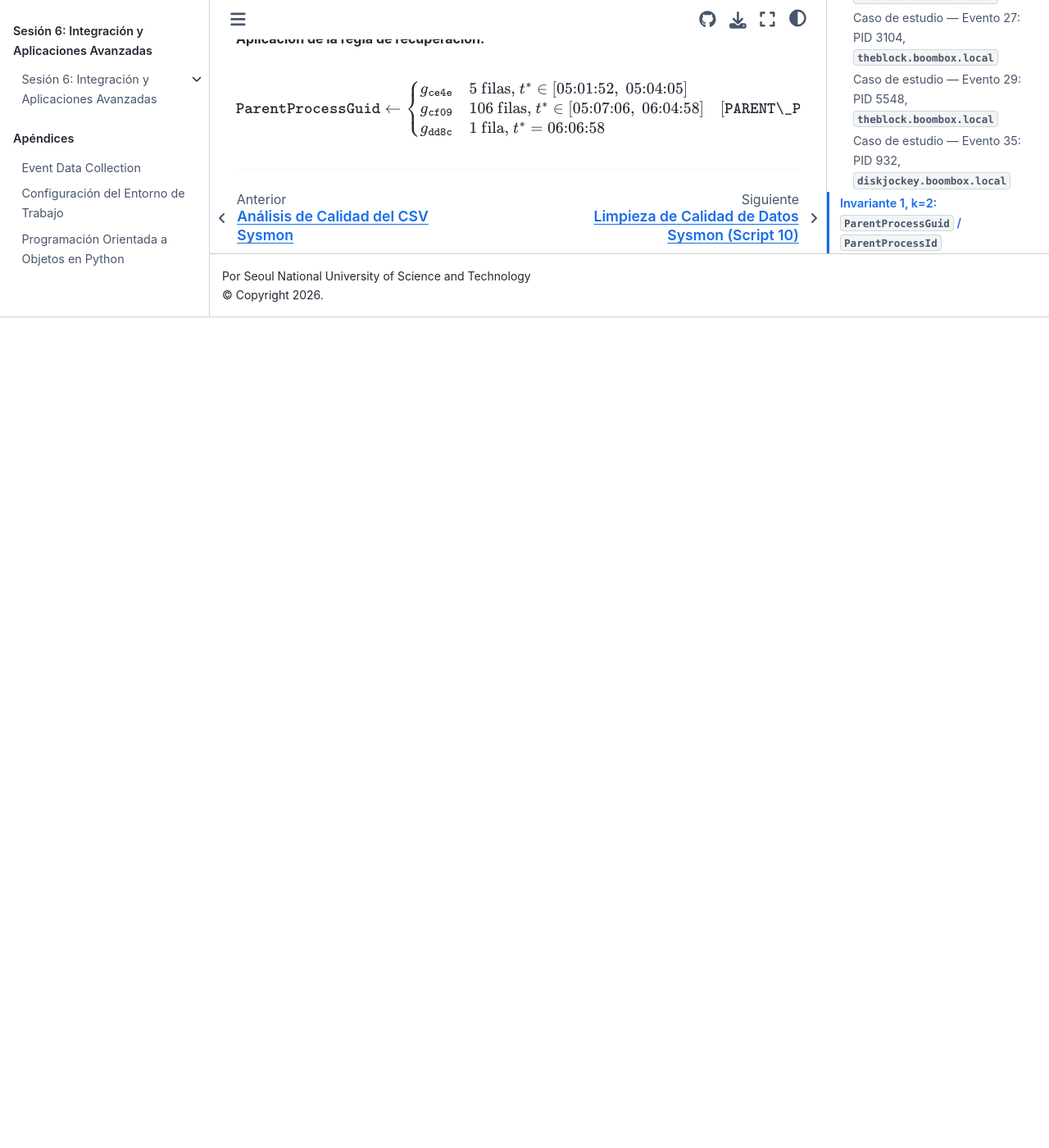
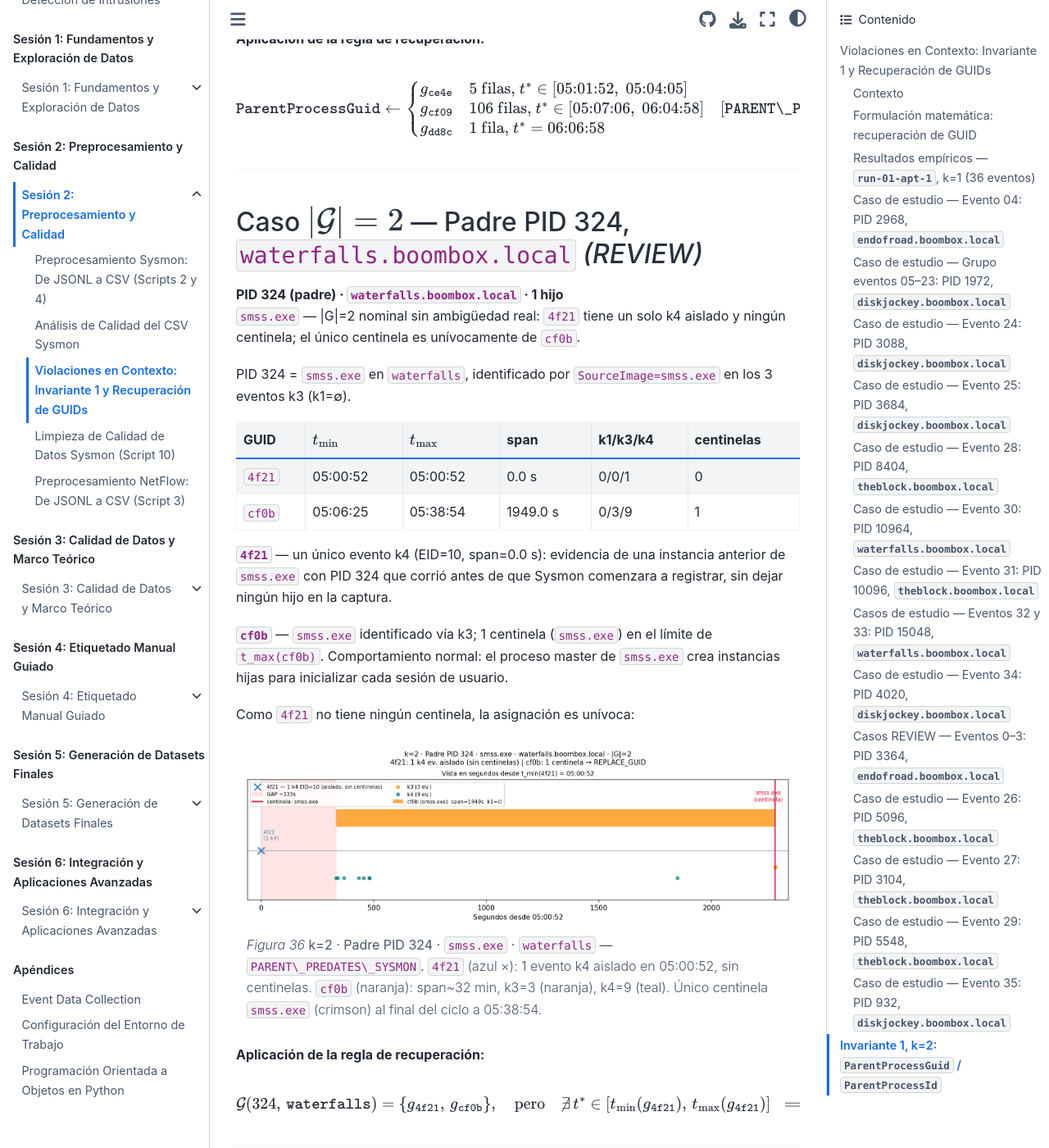
Before and after one commit to ollerenac/curso2026, a Jupyter Book: the page built from sesion-2/9-violaciones-en-contexto.md, in a window 1280 px wide and 1400 px high, scrolled down 62306 px. Shown: the whole window at 82% size. Built offline with Jupyter Book 1.0.4 settings and Sphinx 7.4.7 and the Sphinx Book theme 1.1.4, drawn with Linux system fonts in a browser that asks for light colours; before the commit the page ends 62693 px from its top, so only the background shows below that.

Commit message:
analysis(sesion-2): k=2 REVIEW — PID 324 waterfalls (|G|=2 nominal, smss.exe, REPLACE_GUID)
Co-Authored-By: Claude Sonnet 4.6 <noreply@anthropic.com>

````diff
--- a/sesion-2/9-violaciones-en-contexto.md
+++ b/sesion-2/9-violaciones-en-contexto.md
@@ -2347,3 +2347,50 @@ g_{\texttt{dd8c}} & \text{1 fila, } t^* = 06{:}06{:}58
 $$
 
 ---
+
+## Caso $\lvert\mathcal{G}\rvert = 2$ — Padre PID 324, `waterfalls.boombox.local` *(REVIEW)*
+
+**PID 324 (padre) · `waterfalls.boombox.local` · 1 hijo**
+`smss.exe` — |G|=2 nominal sin ambigüedad real: `4f21` tiene un solo k4 aislado
+y ningún centinela; el único centinela es unívocamente de `cf0b`.
+
+PID 324 = `smss.exe` en `waterfalls`, identificado por `SourceImage=smss.exe`
+en los 3 eventos k3 (k1=∅).
+
+| GUID | $t_{\min}$ | $t_{\max}$ | span | k1/k3/k4 | centinelas |
+|------|-----------|-----------|------|----------|------------|
+| `4f21` | 05:00:52 | 05:00:52 | 0.0 s | 0/0/1 | 0 |
+| `cf0b` | 05:06:25 | 05:38:54 | 1949.0 s | 0/3/9 | 1 |
+
+**`4f21`** — un único evento k4 (EID=10, span=0.0 s): evidencia de una instancia
+anterior de `smss.exe` con PID 324 que corrió antes de que Sysmon comenzara a
+registrar, sin dejar ningún hijo en la captura.
+
+**`cf0b`** — `smss.exe` identificado vía k3; 1 centinela (`smss.exe`) en el límite
+de `t_max(cf0b)`. Comportamiento normal: el proceso master de `smss.exe` crea
+instancias hijas para inicializar cada sesión de usuario.
+
+Como `4f21` no tiene ningún centinela, la asignación es unívoca:
+
+```{figure} img/ev_k2_wf324_timeline.png
+:name: ev-k2-wf324-timeline
+:width: 100%
+
+**k=2 · Padre PID 324 · `smss.exe` · `waterfalls` — `PARENT\_PREDATES\_SYSMON`.**
+`4f21` (azul ×): 1 evento k4 aislado en 05:00:52, sin centinelas.
+`cf0b` (naranja): span~32 min, k3=3 (naranja), k4=9 (teal). Único centinela
+`smss.exe` (crimson) al final del ciclo a 05:38:54.
+```
+
+**Aplicación de la regla de recuperación:**
+
+$$
+\mathcal{G}(324,\,\texttt{waterfalls}) = \{g_{\texttt{4f21}},\,g_{\texttt{cf0b}}\},
+\quad \text{pero} \quad
+\nexists\,t^* \in [t_{\min}(g_{\texttt{4f21}}),\,t_{\max}(g_{\texttt{4f21}})]
+\;\implies\;
+\texttt{ParentProcessGuid} \leftarrow g_{\texttt{cf0b}} \quad
+[\texttt{PARENT\_PREDATES\_SYSMON}]
+$$
+
+---
````
Also changed, not shown: sesion-2/img/ev_k2_wf324_timeline.png (added), 1 other file.
